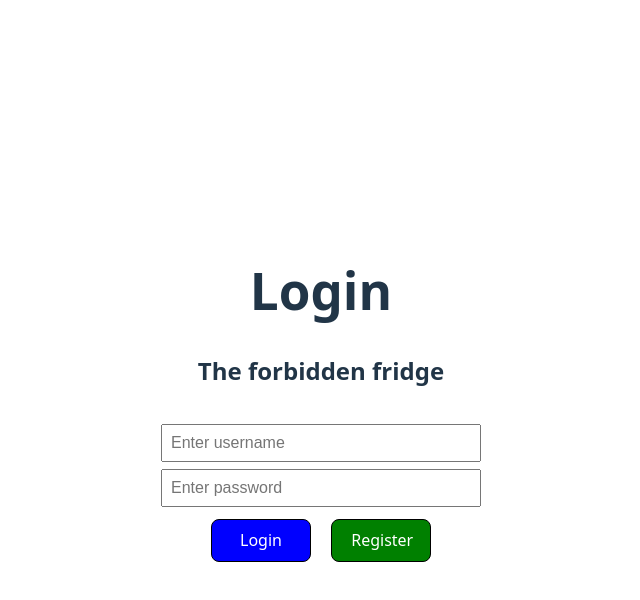
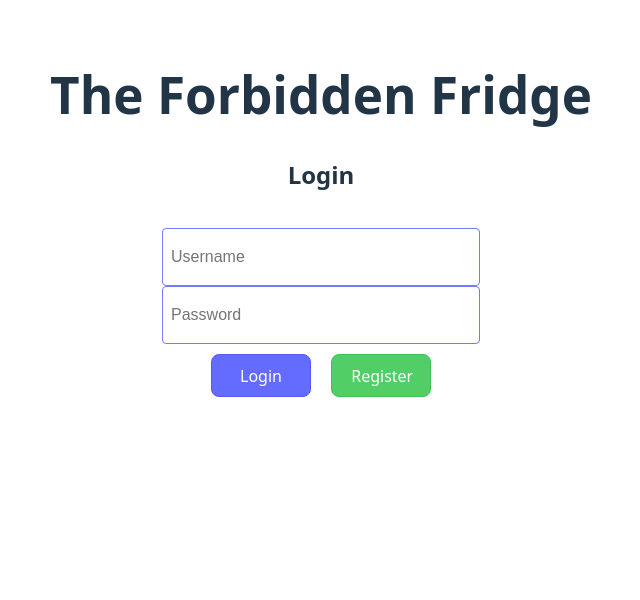
Before and after one commit to MartinWillu/TBM, a React (Vite) app in the folder Frontend/: page /login in a window 1280 px wide. Shown: the top 600 px of the page, without its empty margins (319-959 px from the left). Built offline with nearby package versions, Linux system fonts and the light colour scheme.

Commit message:
feat: simplified login logic by using registration form.

```diff
--- /dev/null
+++ b/Frontend/src/components/AuthForm.tsx
@@ -0,0 +1,49 @@
+import { useState } from "react";
+import type { UserInfo } from "../types";
+import "./Styles/BoxStyle.css"
+import "./Styles/LoginBoxStyle.css"
+
+interface AuthFormProps {
+    onError(message: string): void;
+    onSuccess(userInfo: UserInfo): void;
+    submitLabel?: string;
+    children?: React.ReactNode;
+    isRegister?: boolean;
+}
+
+export function AuthForm({ onError, onSuccess, submitLabel = "Submit", children, isRegister = false }: AuthFormProps) {
+    const [username, setUsername] = useState("")
+    const [password, setPassword] = useState("")
+
+    const handleSubmit = (event: React.FormEvent<HTMLFormElement>) => {
+        event.preventDefault();
+
+        if (!username) {
+            onError("Username is required!");
+            return;
+        }
+
+        if (!password) {
+            onError("Password is required!");
+            return;
+        }
+
+        if (isRegister && password.length < 6) {
+            onError("Minimum password length is 6 characters!");
+            return;
+        }
+
+        onSuccess({ username, password } as UserInfo)
+    }
+
+    return (
+        <form onSubmit={handleSubmit} className="input-box">
+            <input type="text" placeholder="Username" onChange={(event) => setUsername(event.target.value.trim())} />
+            <input type="password" placeholder="Password" onChange={(event) => setPassword(event.target.value.trim())} />
+            <div style={{ display: "flex", flexDirection: "row", justifyContent: "center", alignItems: "center" }}>
+                <button type="submit" className="login-button">{submitLabel}</button>
+                {children}
+            </div>
+        </form>
+    )
+}
--- a/Frontend/src/components/Box.tsx
+++ /dev/null
@@ -1,19 +0,0 @@
-
-import "./Styles/BoxStyle.css";
-
-export interface InputBoxProps {
-  type: string;
-  placeholder: string;
-  onChange(event: React.ChangeEvent<HTMLInputElement>): void;
-}
-
-function UsernameBox({ type, placeholder, onChange }: InputBoxProps) {
-
-  return (
-    <div className="input-box">
-      <input type={type} placeholder={placeholder} onChange={(event) => onChange(event)} />
-    </div>
-  );
-}
-
-export default UsernameBox;
--- a/Frontend/src/components/RegisterForm.tsx
+++ /dev/null
@@ -1,37 +0,0 @@
-import { useState } from "react";
-import type { UserInfo } from "../types";
-
-interface RegisterFormProps {
-    onError(message: string): void;
-    onSucess(userInfo: UserInfo): void;
-}
-
-export function RegisterForm({ onError, onSucess }: RegisterFormProps) {
-    const [username, setUsername] = useState("")
-    const [password, setPassword] = useState("")
-
-    const handleSubmit = (event: React.FormEvent<HTMLFormElement>) => {
-        event.preventDefault();
-
-        const validations: { condition: boolean, message: string }[] = [
-            { condition: !username, message: "Username is requred!" },
-            { condition: password.length < 6, message: "Minimum password length is 6 characters!" }
-        ]
-
-        for (const validation of validations) {
-            if (validation.condition) {
-                onError(validation.message);
-                return;
-            }
-        }
-        onSucess({ username, password } as UserInfo)
-    }
-
-    return (
-        <form onSubmit={handleSubmit}>
-            <input type="text" placeholder="Username" onChange={(event) => setUsername(event.target.value.trim())} />
-            <input type="password" placeholder="Password" onChange={(event) => setPassword(event.target.value.trim())} />
-            <button type="submit">Sign Up!</button>
-        </form>
-    )
-}
--- a/Frontend/src/components/Styles/BoxStyle.css
+++ b/Frontend/src/components/Styles/BoxStyle.css
@@ -4,7 +4,6 @@
     align-items: center;
     margin: 30px auto;
     width: 350px;
-    height: 5px;
     padding: 5px;
 }
 
@@ -13,4 +12,26 @@
     height: 40px;
     font-size: 16px;
     padding: 8px;
+    border: 1px solid #646cff;
+    border-radius: 4px;
+    background-color: #1a1a1a;
+    color: rgba(255, 255, 255, 0.87);
 }
+
+.input-box input:focus {
+    outline: none;
+    border-color: #535bf2;
+    box-shadow: 0 0 0 2px rgba(100, 108, 255, 0.1);
+}
+
+@media (prefers-color-scheme: light) {
+    .input-box input {
+        background-color: #ffffff;
+        color: #213547;
+        border-color: #747bff;
+    }
+
+    .input-box input:focus {
+        border-color: #646cff;
+    }
+}
--- a/Frontend/src/components/Styles/LoginBoxStyle.css
+++ b/Frontend/src/components/Styles/LoginBoxStyle.css
@@ -1,8 +1,18 @@
-
-.login-button{
-    background-color: blue;
+.login-button {
+    background-color: #646cff;
     color: white;
-    border: 1px solid black;
+    border: 1px solid #535bf2;
     margin: 10px;
     width: 100px;
+    transition: background-color 0.25s, border-color 0.25s;
 }
+
+.login-button:hover {
+    background-color: #535bf2;
+    border-color: #646cff;
+}
+
+.login-button:focus,
+.login-button:focus-visible {
+    outline: 4px auto -webkit-focus-ring-color;
+}
--- a/Frontend/src/components/Styles/RegisterBoxStyle.css
+++ b/Frontend/src/components/Styles/RegisterBoxStyle.css
@@ -1,7 +1,23 @@
 .register-button {
-    background-color: green;
+    background-color: #51cf66;
     color: white;
-    border: 1px solid black;
+    border: 1px solid #40c057;
+    padding: 0.6em 1.2em;
     margin: 10px;
     width: 100px;
+    border-radius: 8px;
+    font-size: 1em;
+    font-weight: 500;
+    cursor: pointer;
+    transition: background-color 0.25s, border-color 0.25s;
 }
+
+.register-button:hover {
+    background-color: #40c057;
+    border-color: #51cf66;
+}
+
+.register-button:focus,
+.register-button:focus-visible {
+    outline: 4px auto -webkit-focus-ring-color;
+}
--- a/Frontend/src/index.css
+++ b/Frontend/src/index.css
@@ -13,44 +13,15 @@
   -moz-osx-font-smoothing: grayscale;
 }
 
-form {
-  display: flex;
-  flex-direction: column;
-  gap: 1rem;
-  max-width: 500px;
-}
-
-form input,
-form textarea,
-form select {
-  padding: 0.6em;
-  border-radius: 8px;
-  font-family: inherit;
-  font-size: 1em;
-}
-
-form input:focus,
-form textarea:focus,
-form select:focus {
-  outline: none;
-  border-color: #535bf2;
-  box-shadow: 0 0 0 3px rgba(100, 108, 255, 0.1);
-}
-
-form label {
+.error {
+  color: #ff6b6b;
+  background-color: rgba(255, 107, 107, 0.1);
+  border: 1px solid #ff6b6b;
+  border-radius: 4px;
+  padding: 12px 16px;
   font-weight: 500;
-  margin-bottom: 0.5rem;
-}
-
-@media (prefers-color-scheme: light) {
-
-  form input,
-  form textarea,
-  form select {
-    background-color: #ffffff;
-    color: #213547;
-    border-color: #747bff;
-  }
+  width: fit-content;
+  margin: 0 auto;
 }
 
 a {
@@ -65,10 +36,7 @@ a:hover {
 
 body {
   margin: 0;
-  display: flex;
-  place-items: center;
   min-width: 320px;
-  min-height: 100vh;
 }
 
 h1 {
@@ -84,8 +52,9 @@ button {
   font-weight: 500;
   font-family: inherit;
   background-color: #1a1a1a;
+  color: rgba(255, 255, 255, 0.87);
   cursor: pointer;
-  transition: border-color 0.25s;
+  transition: border-color 0.25s, background-color 0.25s;
 }
 
 button:hover {
@@ -109,5 +78,6 @@ button:focus-visible {
 
   button {
     background-color: #f9f9f9;
+    color: #213547;
   }
 }
--- a/Frontend/src/pages/LoginPage.tsx
+++ b/Frontend/src/pages/LoginPage.tsx
@@ -1,30 +1,16 @@
 import { useNavigate } from "react-router"
-import "../components/Styles/LoginBoxStyle.css"
-import "../components/Styles/RegisterBoxStyle.css"
 import { useState } from "react"
 import { loginUser } from "../api/auth"
 import type { UserInfo } from "../types"
-import Box from "../components/Box"
+import { AuthForm } from "../components/AuthForm"
+import "../components/Styles/RegisterBoxStyle.css"
 
 export function LoginPage() {
     const navigator = useNavigate()
-    const [username, setUsername] = useState("");
-    const [password, setPassword] = useState("");
     const [error, setError] = useState("");
 
-    const handleClick = () => {
-        if (!username.trim()) {
-            setError("Username required!")
-            return;
-        }
-
-        if (!password.trim()) {
-            setError("Password is required!")
-            return;
-        }
-
-        const userLogin = { username, password } as UserInfo;
-        loginUser(userLogin).then(() => {
+    const handleLogin = (userInfo: UserInfo) => {
+        loginUser(userInfo).then(() => {
             navigator("/");
         }).catch(() => {
             setError("Invalid credentials");
@@ -36,15 +22,22 @@ export function LoginPage() {
         navigator("/register");
     }
 
+    const handleOnError = (message: string) => {
+        setError(message);
+    }
+
     return (
         <>
-            <h1>Login</h1>
-            <h2>The forbidden fridge</h2>
-            <Box onChange={(event) => { setUsername(event.target.value) }} type={"text"} placeholder={"Enter username"} />
-            <Box onChange={(event) => { setPassword(event.target.value) }} type={"password"} placeholder={"Enter password"} />
-            <button className="login-button" onClick={handleClick}>Login</button>
-            <button className="register-button" onClick={handleRegisterClick}>Register</button>
-            {error ? <p>{error}</p> : <></>}
+            <h1>The Forbidden Fridge</h1>
+            <h2>Login</h2>
+            <AuthForm
+                onError={handleOnError}
+                onSuccess={handleLogin}
+                submitLabel="Login"
+            >
+                <button type="button" className="register-button" onClick={handleRegisterClick}>Register</button>
+            </AuthForm>
+            {error ? <p className="error">{error}</p> : <></>}
         </>
     )
 }
--- a/Frontend/src/pages/RegisterPage.tsx
+++ b/Frontend/src/pages/RegisterPage.tsx
@@ -1,8 +1,9 @@
 import { useState } from "react";
-import { RegisterForm } from "../components/RegisterForm";
+import { AuthForm } from "../components/AuthForm";
 import type { UserInfo } from "../types";
 import { registerUser } from "../api/auth";
 import { useNavigate } from "react-router";
+import "../components/Styles/LoginBoxStyle.css"
 
 export function RegisterPage() {
     const [error, setError] = useState("");
@@ -15,16 +16,18 @@ export function RegisterPage() {
     const handleSubmit = (userInfo: UserInfo) => {
         registerUser(userInfo).then(() => {
             navigator("/login");
-        }).catch(() => {
-            setError("Register request failed!")
+        }).catch((e: Error) => {
+            setError(e.message);
         })
     }
 
     return (
         <>
-            <h1>Register</h1>
-            <RegisterForm onError={handleOnError} onSucess={handleSubmit} ></RegisterForm>
-            <p>{error}</p>
+            <h1>The Forbidden Fridge</h1>
+            <h2>Register</h2>
+            <AuthForm onError={handleOnError} onSuccess={handleSubmit} submitLabel="Create!" isRegister={true} />
+            <a style={{ cursor: "pointer" }} onClick={() => navigator("/login")}><p>Already have an account?</p></a>
+            {error ? <p className="error">{error}</p> : <></>}
         </>
     )
 }
--- a/Frontend/src/utils/ProtectedRoute.tsx
+++ b/Frontend/src/utils/ProtectedRoute.tsx
@@ -1,21 +1,26 @@
-import { useEffect } from "react"
+import { useEffect, useState } from "react"
 import { checkAuthorized } from "../api/auth"
 import { Outlet, useNavigate } from "react-router"
 
 
 export const ProtectedRoute = () => {
     const navigate = useNavigate();
+    const [isLoading, setIsLoading] = useState(true);
 
     useEffect(() => {
         const verifyToken = async () => {
             const isAuthorized = await checkAuthorized()
             if (!isAuthorized) {
                 navigate("/login");
-                return
             }
+            setIsLoading(false);
         }
         verifyToken();
     }, [navigate])
 
+    if (isLoading) {
+        return null;
+    }
+
     return <Outlet />
 }
```
Also changed, not shown: Frontend/src/components/LogoutBox.tsx (deleted, +0 -24 lines), Frontend/src/components/Styles/NavbarStyle.css (+33 -7 lines).
